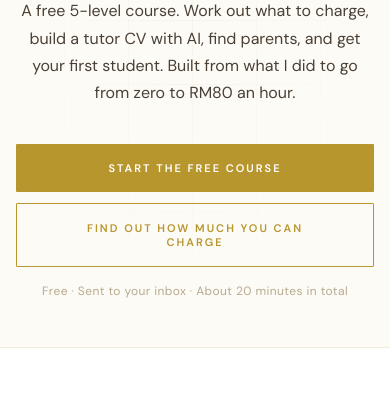
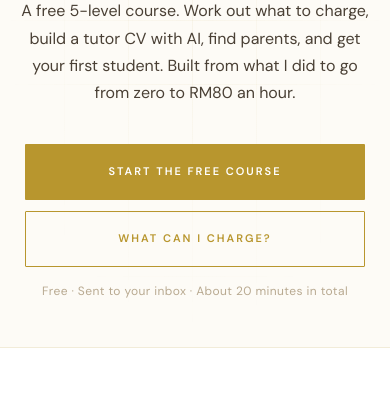
Before and after one commit to syaar30702/personal-website, a plain HTML site: page tutoring.html in a window 390 px wide. Shown: the part 236-633 px from the top of the page. Drawn offline with nearby package versions, Linux system fonts and the light colour scheme.

Commit message:
Add files via upload

```diff
--- a/tutoring.html
+++ b/tutoring.html
@@ -64,7 +64,13 @@
        font-family:'DM Sans',sans-serif;font-size:11px;font-weight:700;letter-spacing:2px;
        text-transform:uppercase;transition:.25s;display:inline-block;text-decoration:none;border-radius:1px}
   .btn:hover{background:var(--gold-light);transform:translateY(-2px);box-shadow:0 14px 38px rgba(184,150,46,.3)}
-  .cta-pair{display:flex;gap:14px;justify-content:center;flex-wrap:wrap}
+  /* equal columns, so neither button dominates the other */
+  .cta-pair{display:grid;grid-template-columns:repeat(2,minmax(0,1fr));
+            gap:14px;max-width:520px;margin:0 auto}
+  /* a button and a link render at different heights by default; inline-flex
+     with the same padding and line-height makes them identical */
+  .cta-pair .btn{width:100%;display:inline-flex;align-items:center;justify-content:center;
+                 padding:0 18px;min-height:56px;line-height:1.25;text-align:center}
   .btn-alt{background:none;border:1px solid var(--gold);color:var(--gold)}
   .btn-alt:hover{background:var(--cream);color:var(--gold);box-shadow:none}
 
@@ -163,7 +169,7 @@
     .call-list{border-right:none;border-bottom:1px solid rgba(255,255,255,.16);padding:28px 22px}
     .call-buy{padding:28px 22px}
     .btn{width:100%;text-align:center}
-    .cta-pair{flex-direction:column;gap:11px}
+    .cta-pair{grid-template-columns:1fr;gap:11px;max-width:340px}
     .modal{padding:28px 22px}
   }
 
@@ -200,7 +206,7 @@
   <p class="lede">A free 5-level course. Work out what to charge, build a tutor CV with AI, find parents, and get your first student. Built from what I did to go from zero to RM80 an hour.</p>
   <div class="cta-pair">
     <button type="button" class="btn" data-open-modal>Start The Free Course</button>
-    <a class="btn btn-alt" href="tutoring-course.html#price-calculator">Find Out How Much You Can Charge</a>
+    <a class="btn btn-alt" href="tutoring-course.html#price-calculator">What Can I Charge?</a>
   </div>
   <p class="note">Free &middot; Sent to your inbox &middot; About 20 minutes in total</p>
 </div>
```
